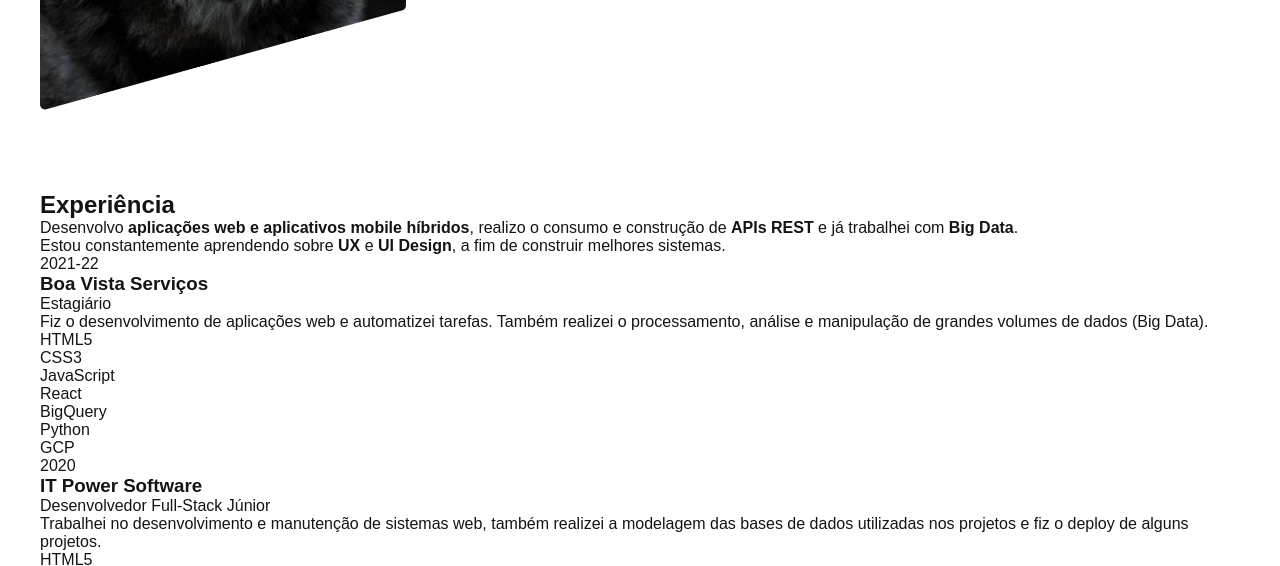
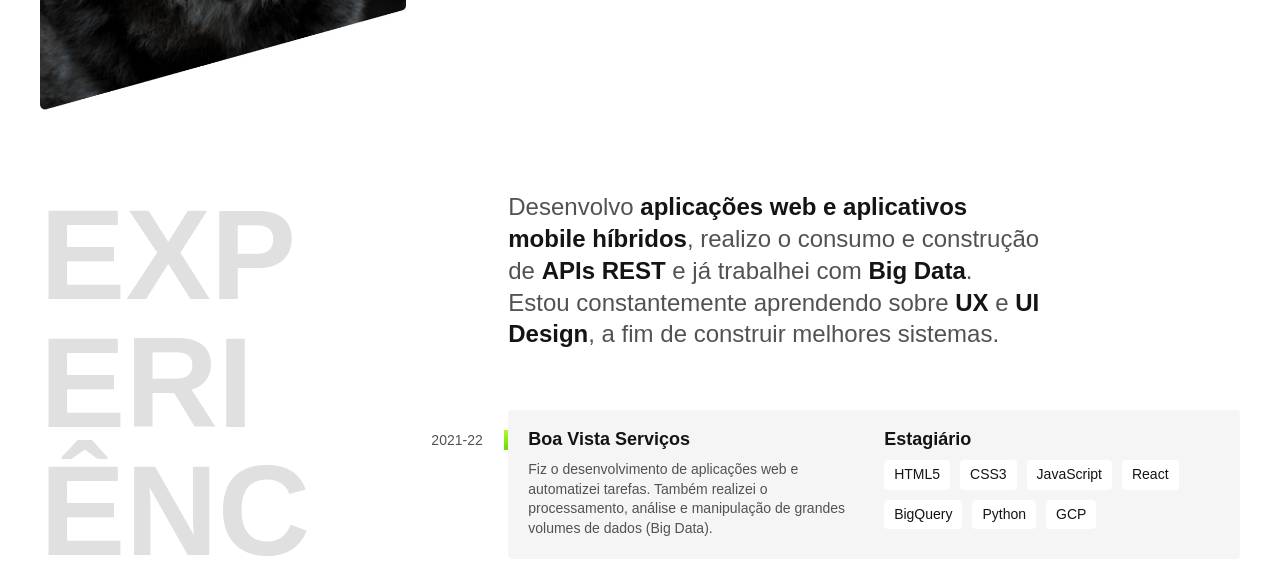
Before and after one commit to Matheus-Chaves/matheus-chaves.github.io, a plain HTML site: page index.html in a window 1280 px wide. Shown: the part 581-1147 px from the top of the page. Drawn offline with Linux system fonts and the light colour scheme.

Commit message:
estilizando experiência

```diff
--- /dev/null
+++ b/css/experiencia.css
@@ -0,0 +1,80 @@
+#experiencia {
+  display: grid;
+  grid-template-columns: 1fr 2fr;
+  gap: max(30px, 8vw);
+}
+
+#experiencia .subtitulo {
+  color: #e0e0e0;
+}
+
+.experiencia-texto {
+  font-size: 1.5rem;
+  line-height: 1.33;
+  max-width: 40ch;
+  margin-bottom: 60px;
+  color: var(--cinza);
+}
+
+.experiencia-texto strong {
+  color: var(--preto);
+}
+
+.empresa {
+  display: grid;
+  grid-template-columns: 1fr 1fr;
+  padding: 20px;
+  background-color: var(--cinza-claro);
+  margin-bottom: 20px;
+  border-radius: 4px;
+  position: relative;
+  gap: 10px 20px;
+}
+
+.empresa::before {
+  content: "";
+  display: block;
+  position: absolute;
+  width: 4px;
+  height: 20px;
+  background: linear-gradient(#b6f829, #67dd0a);
+  top: 20px;
+  left: -4px;
+}
+
+.empresa-ano {
+  position: absolute;
+  top: 22px;
+  left: -80px;
+  color: var(--cinza);
+  font-size: 0.875rem;
+  width: 7ch;
+  text-align: right;
+}
+
+.empresa-titulo {
+  font-size: 1.125rem;
+  line-height: 1.1;
+  font-weight: bold;
+}
+
+.empresa-texto {
+  font-size: 0.875rem;
+  line-height: 1.4;
+  color: var(--cinza);
+}
+
+.empresa-habilidades {
+  display: flex;
+  flex-wrap: wrap;
+  gap: 10px;
+  align-content: start;
+}
+
+.empresa-habilidades li {
+  font-size: 0.875rem;
+  line-height: 1.4;
+  border-radius: 4px;
+  background: #fff;
+  padding: 5px 10px;
+}
--- a/css/global.css
+++ b/css/global.css
@@ -34,3 +34,11 @@ img {
   padding: 40px 20px;
   margin: 0 auto;
 }
+
+.subtitulo {
+  font-size: 8rem;
+  line-height: 1;
+  word-break: break-all;
+  text-transform: uppercase;
+  max-width: 4ch;
+}
--- a/css/style.css
+++ b/css/style.css
@@ -1,3 +1,4 @@
 @import "./global.css";
 @import "./header.css";
 @import "./introducao.css";
+@import "./experiencia.css";
--- a/index.html
+++ b/index.html
@@ -50,7 +50,7 @@
       <div class="empresa">
         <span class="empresa-ano">2020</span>
         <h3 class="empresa-titulo">IT Power Software</h3>
-        <span class="empresa-titulo">Desenvolvedor Full-Stack Júnior</span>
+        <span class="empresa-titulo">Desenvolvedor Full-Stack</span>
         <p class="empresa-texto">Trabalhei no desenvolvimento e manutenção de sistemas web, também realizei a modelagem das bases de dados utilizadas nos projetos e fiz o deploy de alguns projetos.</p>
         <ul class="empresa-habilidades">
           <li>HTML5</li>
```
